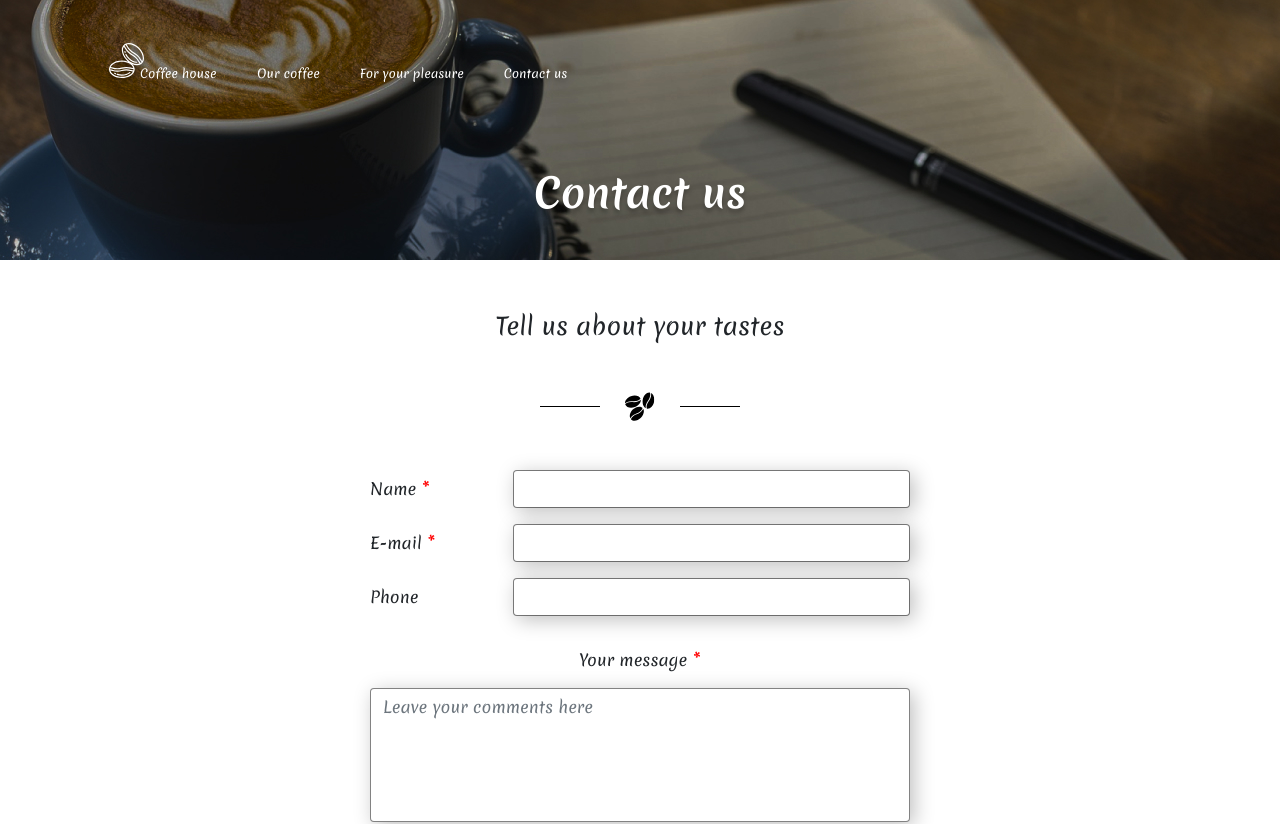
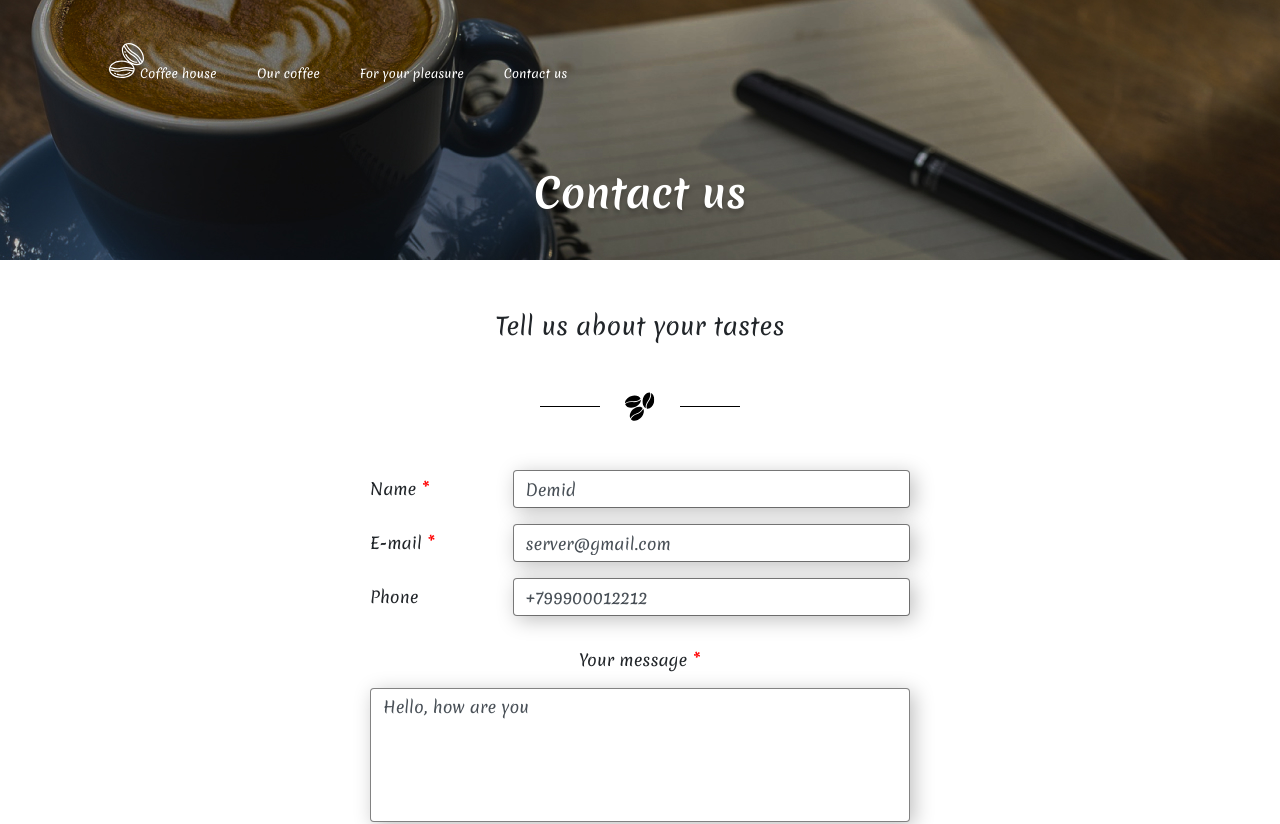
Before and after one commit to xycu2/vue-coffee-shop, a Vue app: page /contact-us in a window 1280 px wide. Shown: the top 824 px of the page. Built offline with nearby package versions, Linux system fonts and the light colour scheme.

Commit message:
feat: add a form model to ContactsView and bind the properties to the form's input fields

```diff
--- a/src/views/ContactsView.vue
+++ b/src/views/ContactsView.vue
@@ -26,7 +26,7 @@
                                     </label>
                                 </div>
                                 <div class="col col-12 col-sm-9">
-                                    <input type="text" class="form-control" id="name-input">
+                                    <input type="text" class="form-control" id="name-input" v-model="form.name">
                                 </div>
                             </div>
 
@@ -38,7 +38,7 @@
                                     </label>
                                 </div>
                                 <div class="col col-12 col-sm-9">
-                                    <input type="email" class="form-control" id="email-input">
+                                    <input type="email" class="form-control" id="email-input" v-model="form.email">
                                 </div>
                             </div>
 
@@ -49,7 +49,7 @@
                                     </label>
                                 </div>
                                 <div class="col col-12 col-sm-9">
-                                    <input type="tel" class="form-control" id="phone-input">
+                                    <input type="tel" class="form-control" id="phone-input" v-model="form.phone">
                                 </div>
                             </div>
 
@@ -61,7 +61,7 @@
                                     </label>
                                 </div>
                                 <div class="col col-12">
-                                    <textarea class="form-control" name="message" id="message" rows="5"
+                                    <textarea class="form-control" name="message" id="message" rows="5" v-model="form.inputText"
                                         placeholder="Leave your comments here"></textarea>
                                 </div>
                             </div>
@@ -84,6 +84,17 @@ import NavBarComponent from '../components/NavBarComponent.vue'
 import TitleHeaderComponent from '../components/TitleHeaderComponent.vue';
 
 export default {
-    components: {NavBarComponent, TitleHeaderComponent}
+    components: {NavBarComponent, TitleHeaderComponent},
+    data() {
+        return {
+            form: {
+                    id: 0,
+                    name: 'Demid',
+                    email: 'server@gmail.com',
+                    phone: '+799900012212',
+                    inputText: 'Hello, how are you'
+            }
+        }
+    }
 }
 </script>
```
